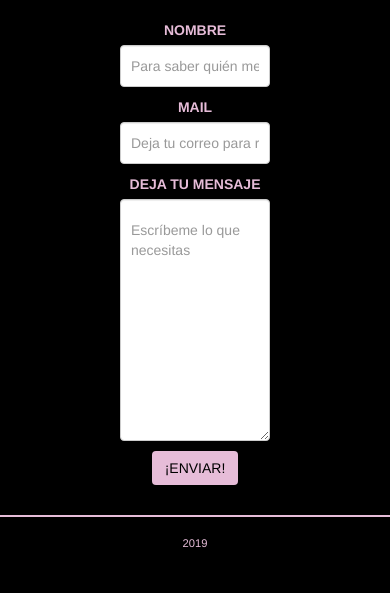
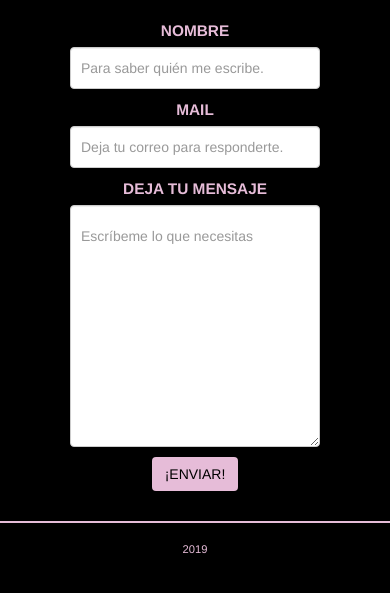
Before and after one commit to joce-a/PROYECTO-FINAL, a PHP site: page /contacto.html in a window 390 px wide. Shown: the part 69-662 px from the top of the page. Run offline with PHP 8.4, Linux system fonts and the light colour scheme.

Commit message:
ADD: FIXING DETAILS

```diff
--- a/assets/css/unicorn.css
+++ b/assets/css/unicorn.css
@@ -113,6 +113,11 @@ body {
 	color: black;
 }
 
+.main_contact__btn:hover {
+	background-color: black;
+	color: #E6BCD8;
+	border: solid 1px #E6BCD8;
+}
 
 /*PORTFOLIO.HTML*/
 .main_intro__box {
@@ -238,20 +243,14 @@ body {
 		margin-bottom: 20px;
 	}
 
+/*CONTACTO.HTML*/
 
-/*CONTACTO.HTML*/
 	.main_contact {
-		font-size: 1em;
+		font-size: 1.1em;
 	}
 
 	.main_contact__box {
-		width: 150px;
-		margin: 10px auto;
-		}
-
-	.main_contact__box-txt {
-		width: 190px;
-		/*height: 300px; NO ME RESULTA LA ALTURA*/
+		width: 250px;
 		margin: 10px auto;
 	}
 
--- a/assets/js/unicorn.js
+++ b/assets/js/unicorn.js
@@ -5,10 +5,6 @@ $(function (){
 		$('.main_nav__elements').toggleClass('show');
 	});
 
-	//NECESITO CAMBIAR LA IMAGEN DEL UNICORNIO CUANDO HAGA HOVER
-	/*$('.main_about__btn').on('click', function(e) {
-		e.preventDefault();
-		$('.main_about__btn-img').toggleClass('.main_about__btn-img-2');
-	})/*
+
 
 });
```
Lines whose indentation alone changed are shown as unchanged.
